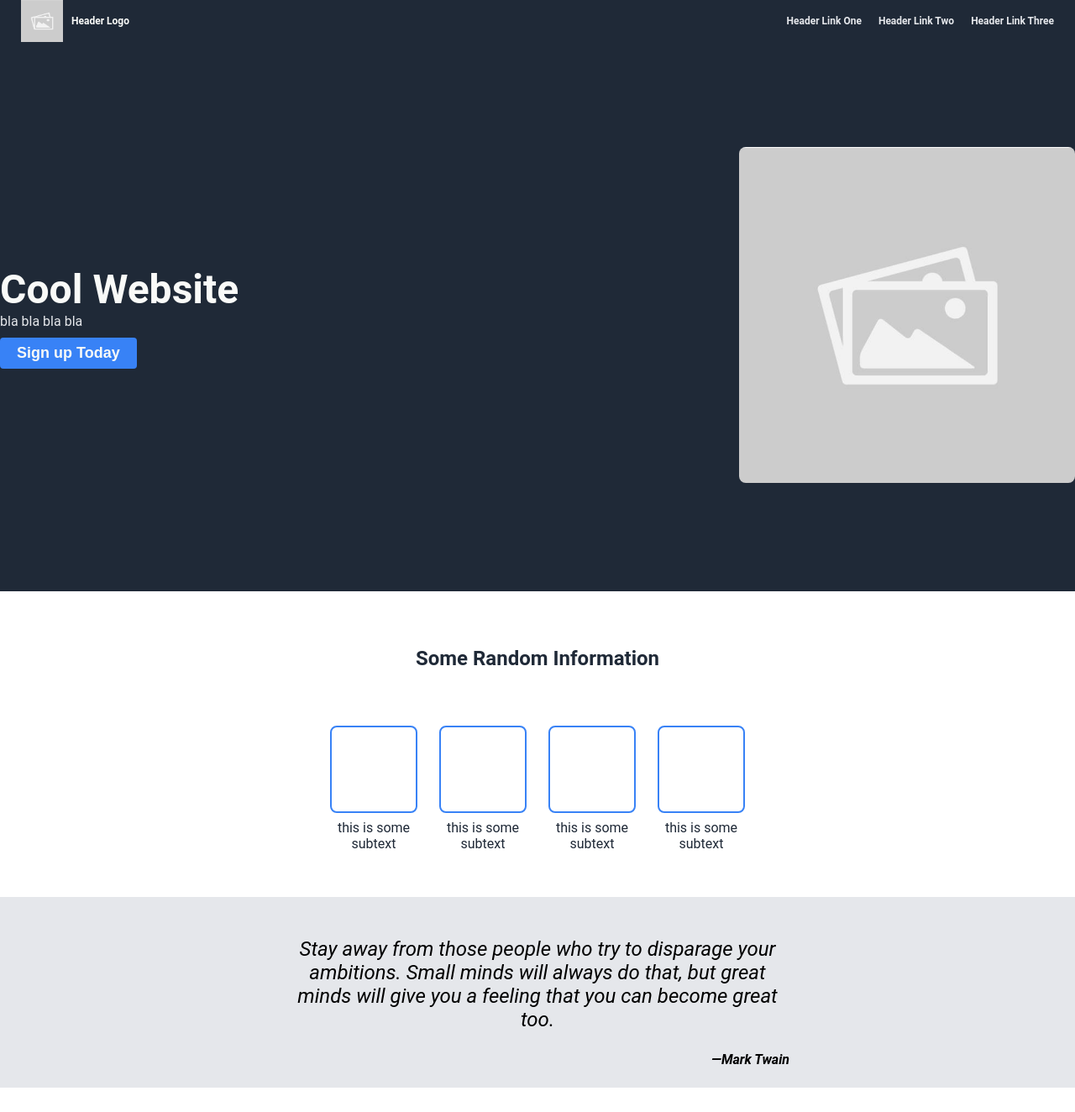
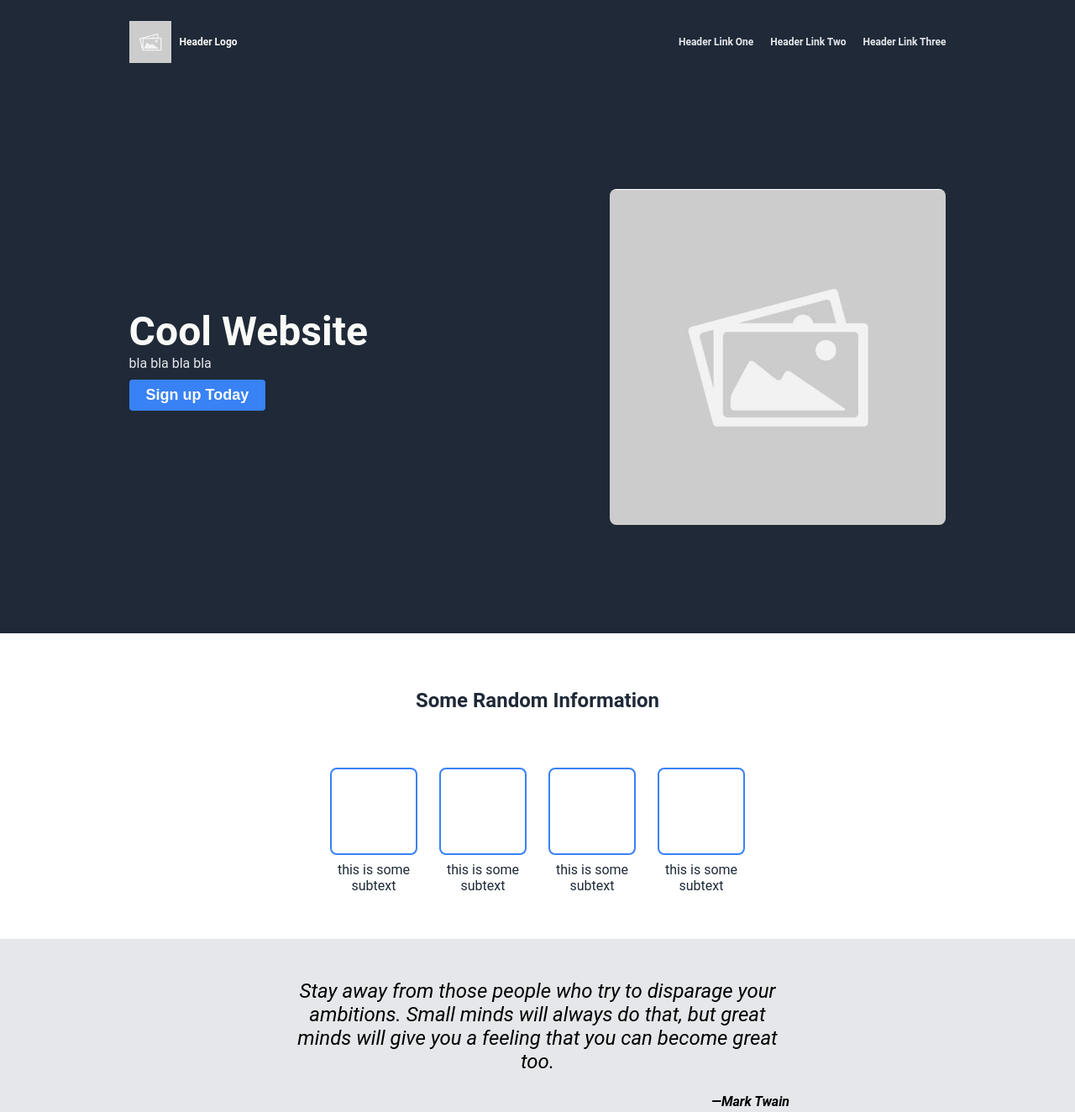
Before and after one commit to sakinbola/odin_first_website, a plain HTML site: page index.html in a window 1280 px wide. Shown: the top 1324 px of the page at 84% size. Drawn offline with Linux system fonts and the light colour scheme.

Commit message:
final adjustments

```diff
--- a/styles.css
+++ b/styles.css
@@ -21,15 +21,18 @@ header {
     display:flex;
     justify-content: space-between;
     align-items: center;
-    padding: 0px 25px;
+    padding: 25px 12vw;
+    /* if you want to change padding have to reafirm 12vw left right */
 }
 
 .header-logo {
     display:flex;
+    align-items: center;
+    justify-content: center;
+
     color: #f9faf8;
     font-size: 24px;
     font-weight: 800;
-    margin:0px;
     padding:0px;
 
 }
@@ -49,7 +52,6 @@ header {
     color: #f9faf8;
     font-size: 12px;
     font-weight: bold;
-    margin:0px;
     padding:0px;
     gap:20px;
     list-style:none;
@@ -78,7 +80,7 @@ li a {
     flex basis 0 no intial preffered size distributed based on felx grow  */
     background-color: #1f2937;
     margin:0px;
-    padding: 125px 0px;
+    padding: 125px 12vw;
     justify-content: space-between;
     align-items:center;
     gap:50px
@@ -117,6 +119,9 @@ li a {
     /* rounds corners */
 }
 
+/* .no-column-elements {
+} */
+
 .no-column-elements img {
     max-width:400px;
     max-height:400px;
@@ -129,7 +134,7 @@ li a {
 .section2 {
     color: #1f2937;
     margin:0;
-    padding:50px 0px;
+    padding:50px 12vw;
     text-align:center;
 }
 
@@ -177,7 +182,6 @@ which stack vertically  */
     align-items: center;
 
     margin:0px;
-    padding:0px;
     text-align: center;
 }
 
@@ -207,7 +211,7 @@ which stack vertically  */
     align-items: center;
 
     margin:100px;
-    padding:50px 0px;
+    padding:50px 12vw;
 }
 
 .section4 .container {
@@ -257,7 +261,6 @@ which stack vertically  */
     justify-content: center;
     align-items: center;
     margin:0px;
-    padding:0px;
 }
 
 .footer p {
```
